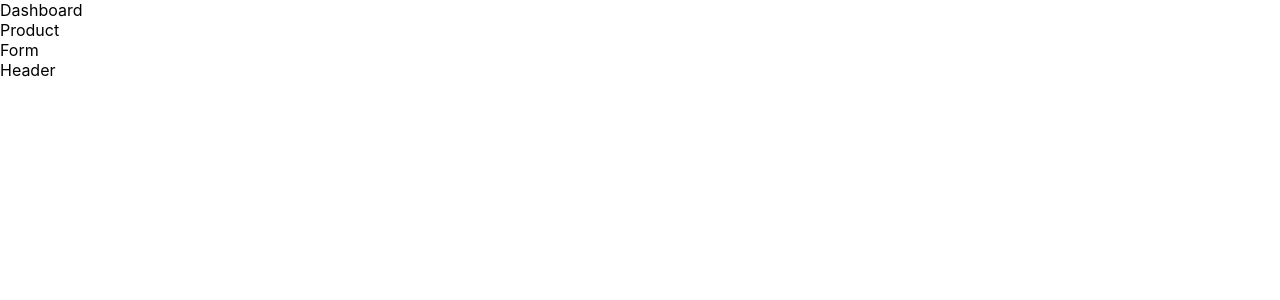
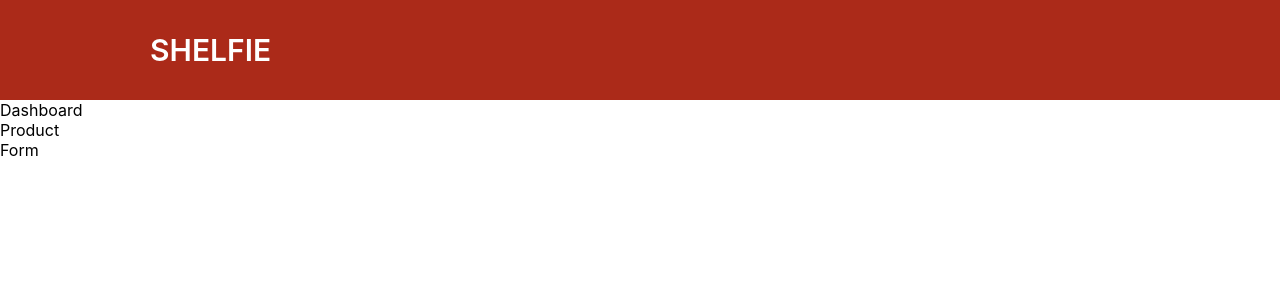
Before and after one commit to azakimi123/shelfie, a React (Create React App) app: page / in a window 1280 px wide. Shown: the top 300 px of the page. Built offline with nearby package versions, Linux system fonts and the light colour scheme.

Commit message:
header styled

```diff
--- a/src/App.js
+++ b/src/App.js
@@ -8,9 +8,9 @@ class App extends Component{
   render() {
     return (
       <div>
+        <Header/>
         <Dashboard/>
         <Form/>
-        <Header/>
       </div>
     )
   }
--- /dev/null
+++ b/src/Components/Header/Header.css
@@ -0,0 +1,14 @@
+header{
+    width: 100vw;
+    height: 100px;
+    background: #AB2A19;
+    font-size: 30px;
+    font-weight: 600;
+    color: white;
+    display: flex;
+    align-items: center;
+}
+
+.header-title {
+    margin-left: 150px;
+}
--- a/src/Components/Header/Header.js
+++ b/src/Components/Header/Header.js
@@ -1,10 +1,13 @@
 import React, {Component} from 'react';
+import './Header.css'
 
 class Header extends Component {
     render() {
         return (
             <div>
-                Header
+                <header>
+                    <p className='header-title'>SHELFIE</p>
+                </header>
             </div>
         )
     }
```
